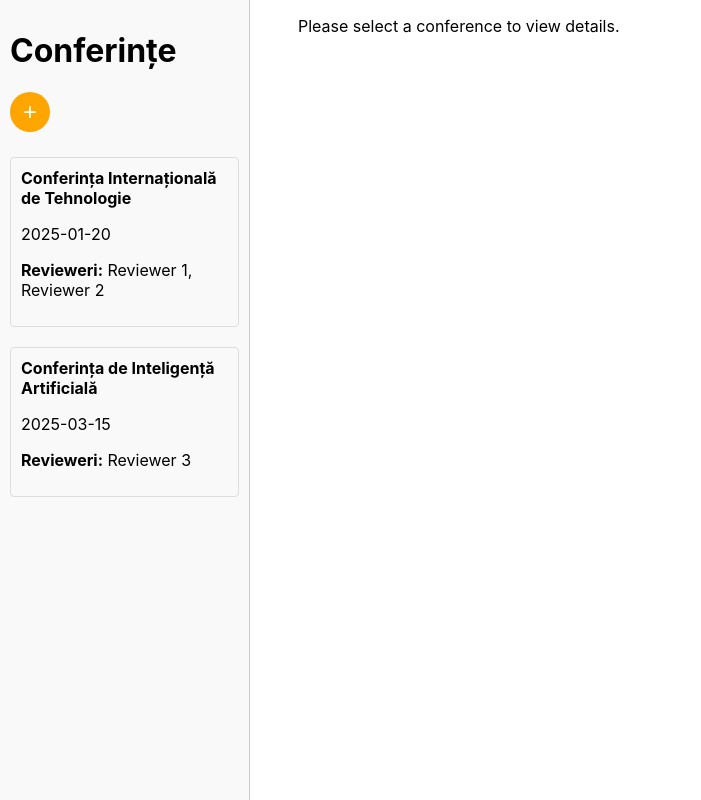
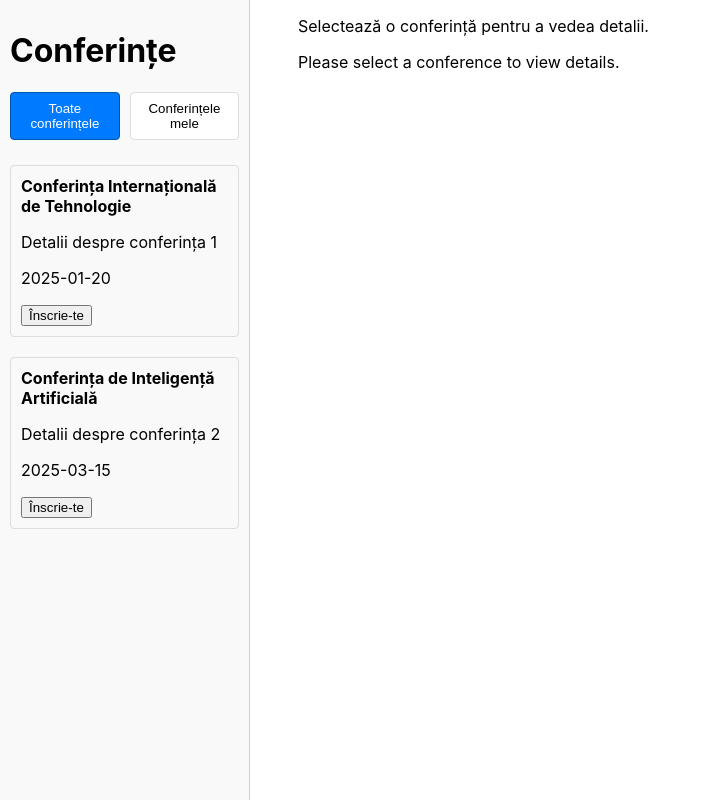
Before and after one commit to claudiatelespan/Conference-organizer, a React (Create React App) app in the folder frontend/: page / in a window 1280 px wide. Shown: the whole page, without its empty margins (0-701 px from the left). Built offline with nearby package versions, Linux system fonts and the light colour scheme.

Commit message:
autori , modificat din istoric articole in inlocuire articol vechi cu nou, buton download, delimitat sidebar in conferinte inscrise si toate conferintele

```diff
--- a/frontend/src/App.css
+++ b/frontend/src/App.css
@@ -180,3 +180,36 @@ ul li {
   flex-direction: row;
   gap:3rem;
 }
+
+/* autor */
+
+.view-mode-buttons {
+  display: flex;
+  gap: 10px;
+  margin-bottom: 20px;
+}
+
+.view-mode-button {
+  padding: 8px 16px;
+  border: 1px solid #ddd;
+  border-radius: 4px;
+  background: white;
+  cursor: pointer;
+}
+
+.view-mode-button.active {
+  background: #007bff;
+  color: white;
+  border-color: #0056b3;
+}
+
+.upload-button{
+  background-color: orange;
+  padding: 5px;
+  border-radius: 20px;
+  cursor: pointer;
+}
+
+.articles-list{
+  margin-top: 20px;
+}
--- a/frontend/src/App.js
+++ b/frontend/src/App.js
@@ -6,7 +6,7 @@ import AuthorView from "./components/AuthorView.js";
 import ReviewerView from "./components/ReviewerView.js";
 
 const App = () => {
-  const userRole = "organizer";
+  const userRole = "author";
   const reviewerId = 1;
   const authorId = 1;
 
@@ -86,13 +86,25 @@ const App = () => {
     setRegisteredConferences(prev => [...prev, conferenceId]);
   };
 
-  const handleArticleUpload = (conferenceId, articleData) => {
-    // Alocă random 2 revieweri din conferința selectată
+  const handleArticleUpload = (conferenceId, articleData, existingArticleId = null) => {
+    if (existingArticleId) {
+      // Update existing article
+      setArticles(prevArticles =>
+        prevArticles.map(article => {
+          if (article.id === existingArticleId) {
+            return {
+              ...article,
+              ...articleData,
+              reviews: article.reviews // Keeping existing reviews
+            };
+          }
+          return article;
+        })
+      );
+    } else {
+      // Create new article
       const conference = conferences.find(c => c.id === conferenceId);
-    const availableReviewers = conference.reviewers;
-    const selectedReviewers = availableReviewers
-      .sort(() => 0.5 - Math.random())
-      .slice(0, 2);
+      const selectedReviewers = conference.reviewers;
 
       const newArticle = {
         id: articles.length + 1,
@@ -100,16 +112,15 @@ const App = () => {
         authorId,
         ...articleData,
         status: "pending",
-      reviewers: selectedReviewers,
         reviews: selectedReviewers.map(reviewer => ({
           reviewerId: reviewer.id,
           feedback: "",
           approved: false
-      })),
-      history: []
+        }))
       };
 
       setArticles(prev => [...prev, newArticle]);
+    }
   };
 
   return (
--- a/frontend/src/components/AuthorView.js
+++ b/frontend/src/components/AuthorView.js
@@ -7,8 +7,6 @@ const AuthorView = ({
   onRegister,
   onUploadArticle
 }) => {
-  const [showHistory, setShowHistory] = useState({});
-
   const handleFileUpload = (event, existingArticleId = null) => {
     const file = event.target.files[0];
     if (!file) return;
@@ -21,23 +19,21 @@ const AuthorView = ({
         uploadDate: new Date().toISOString(),
       };
 
-      if (existingArticleId) {
-        // Upload new version
-        const existingArticle = articles.find(a => a.id === existingArticleId);
-        const updatedArticle = {
-          ...articleData,
-          history: [...(existingArticle.history || []), {
-            ...existingArticle,
-            versionDate: new Date().toISOString()
-          }]
-        };
-        onUploadArticle(selectedConference.id, updatedArticle, existingArticleId);
-      } else {
-        // Upload new article
-        onUploadArticle(selectedConference.id, articleData);
-      }
+      onUploadArticle(selectedConference.id, articleData, existingArticleId);
     };
     reader.readAsText(file);
+  };
+
+  const handleDownload = (article) => {
+    const blob = new Blob([article.content], { type: 'text/plain' });
+    const url = window.URL.createObjectURL(blob);
+    const a = document.createElement('a');
+    a.href = url;
+    a.download = article.title;
+    document.body.appendChild(a);
+    a.click();
+    document.body.removeChild(a);
+    window.URL.revokeObjectURL(url);
   };
 
   if (!selectedConference) return <p>Selectează o conferință pentru a vedea detalii.</p>;
@@ -69,6 +65,12 @@ const AuthorView = ({
             {articles.map((article) => (
               <div key={article.id} className="article-card">
                 <h3>{article.title}</h3>
+                <button
+                    onClick={() => handleDownload(article)}
+                    className="download-button"
+                  >
+                    Descarcă articol
+                </button>
                 <p className="status">Status: {article.status}</p>
 
                 <div className="reviews-section">
@@ -93,40 +95,7 @@ const AuthorView = ({
                   <label htmlFor={`update-${article.id}`} className="upload-button">
                     Încarcă versiune nouă
                   </label>
-
-                  {article.history?.length > 0 && (
-                    <button
-                      onClick={() => setShowHistory(prev => ({
-                        ...prev,
-                        [article.id]: !prev[article.id]
-                      }))}
-                      className="history-button"
-                    >
-                      {showHistory[article.id] ? 'Ascunde istoric' : 'Vezi istoric'}
-                    </button>
-                  )}
                 </div>
-
-                {showHistory[article.id] && article.history?.length > 0 && (
-                  <div className="history-section">
-                    <h4>Istoric versiuni:</h4>
-                    {article.history.map((version, idx) => (
-                      <div key={idx} className="version-card">
-                        <h5>Versiunea {idx + 1}</h5>
-                        <p>Încărcat la: {new Date(version.uploadDate).toLocaleDateString()}</p>
-                        <div className="version-reviews">
-                          {version.reviews?.map((review, reviewIdx) => (
-                            <div key={reviewIdx} className="review">
-                              <p><strong>Reviewer {reviewIdx + 1}:</strong></p>
-                              <p>{review.feedback}</p>
-                              <p>Status: {review.approved ? 'Aprobat' : 'Respins'}</p>
-                            </div>
-                          ))}
-                        </div>
-                      </div>
-                    ))}
-                  </div>
-                )}
               </div>
             ))}
           </div>
--- a/frontend/src/components/Sidebar.js
+++ b/frontend/src/components/Sidebar.js
@@ -18,6 +18,7 @@ const Sidebar = ({ conferences, onAddConference, onSelectConference, userRole,re
       reviewers: [],
     });
 
+    const [viewMode, setViewMode] = useState('all'); // 'all' or 'registered'
     const [selectedReviewer, setSelectedReviewer] = useState("");
     const [error, setError] = useState("");
 
@@ -113,7 +114,11 @@ const Sidebar = ({ conferences, onAddConference, onSelectConference, userRole,re
       }
 
       if (userRole === "author") {
-          return conferences?.map((conf) => (
+        const conferencesToShow = viewMode === 'registered'
+          ? conferences?.filter(conf => registeredConferences.includes(conf.id))
+          : conferences;
+
+        return conferencesToShow?.map((conf) => (
           <div key={conf.id} className="conference-item">
             <strong>{conf.title}</strong>
             <p>{conf.description}</p>
@@ -126,12 +131,14 @@ const Sidebar = ({ conferences, onAddConference, onSelectConference, userRole,re
                 Vizualizează
               </button>
             ) : (
+              viewMode === 'all' && (
                 <button
                   onClick={() => onRegister(conf.id)}
                   className="register-button"
                 >
                   Înscrie-te
                 </button>
+              )
             )}
           </div>
         ));
@@ -147,6 +154,25 @@ const Sidebar = ({ conferences, onAddConference, onSelectConference, userRole,re
             +
           </button>
         )}
+
+        {userRole === "author" && (
+        <div className="view-mode-buttons">
+          <button
+            className={`view-mode-button ${viewMode === 'all' ? 'active' : ''}`}
+            onClick={() => setViewMode('all')}
+          >
+            Toate conferințele
+          </button>
+          <button
+            className={`view-mode-button ${viewMode === 'registered' ? 'active' : ''}`}
+            onClick={() => setViewMode('registered')}
+          >
+            Conferințele mele
+          </button>
+        </div>
+        )}
+
+
         <div className="conference-list">
         {renderConferences()}
         </div>
```
Lines whose indentation alone changed are shown as unchanged.
